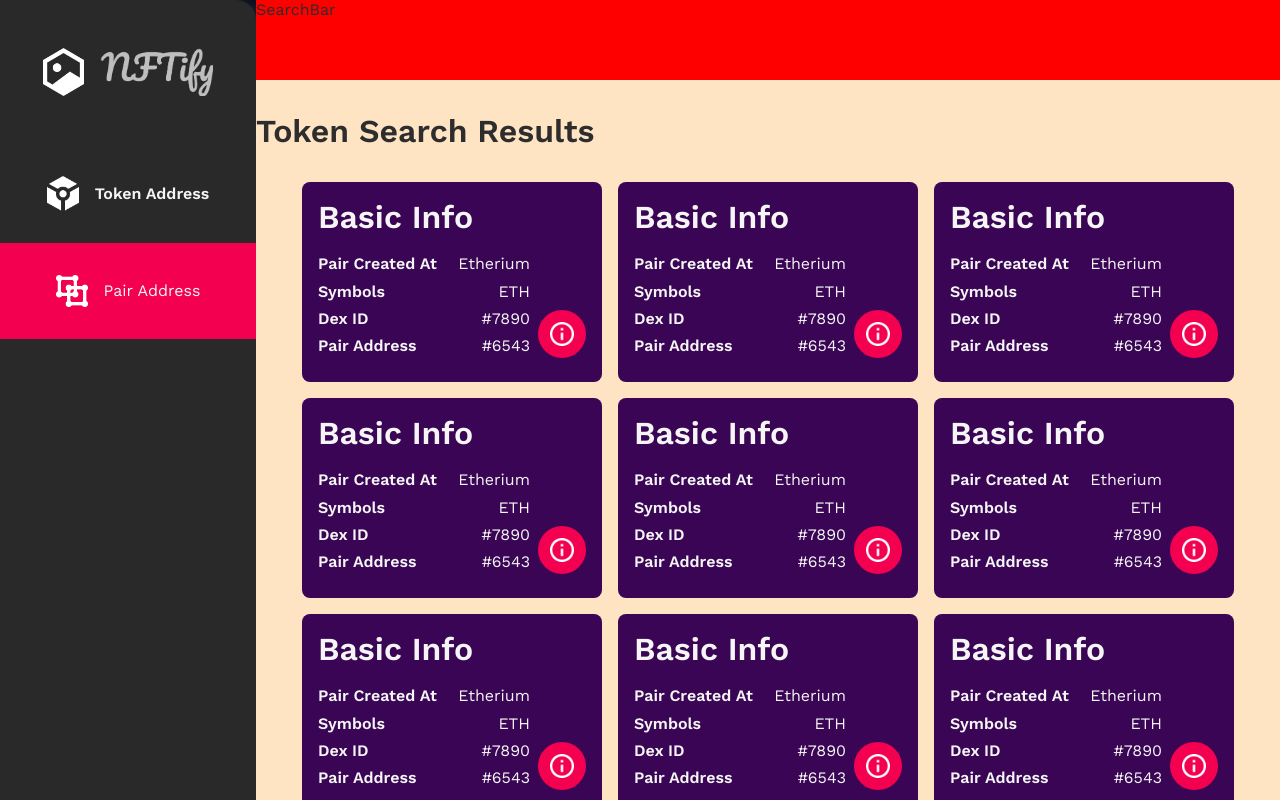
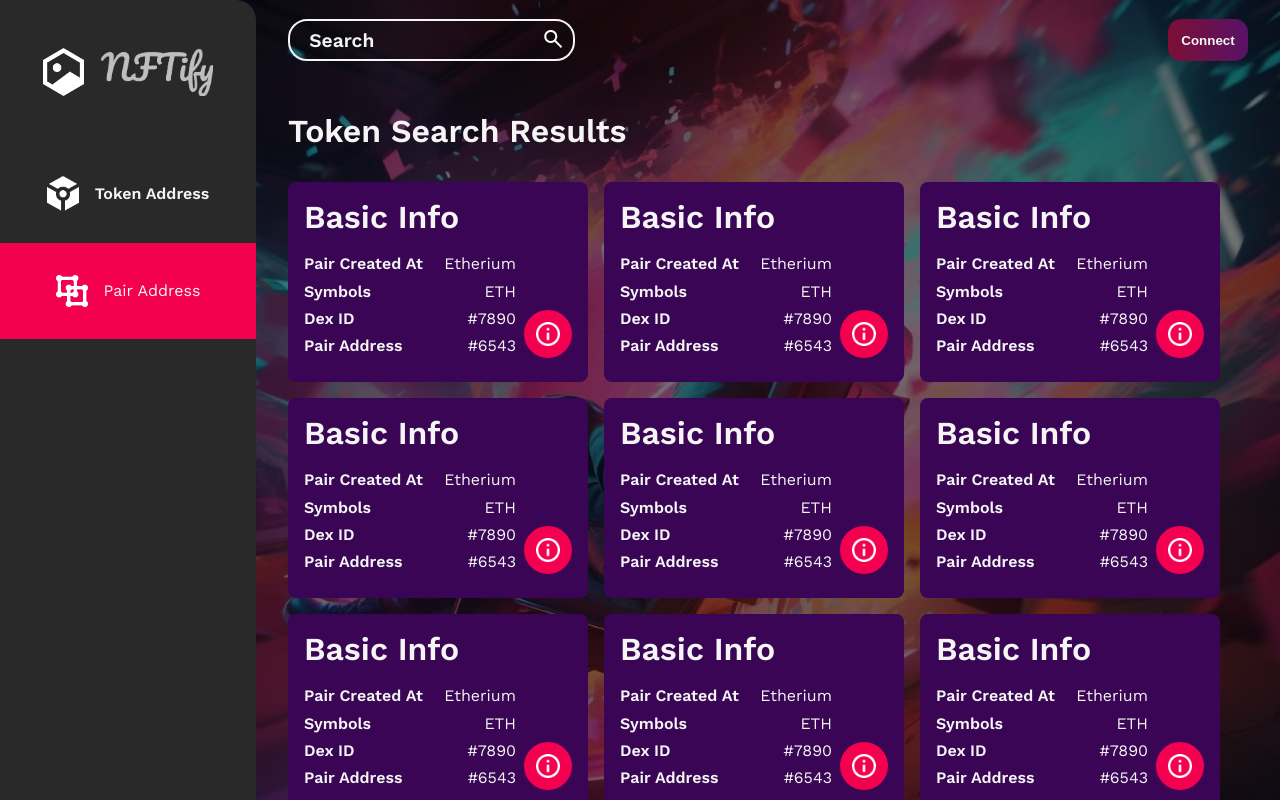
Before and after one commit to aswnss-m/matrix-lab-assignment, a React (Create React App) app: page / in a window 1280 px wide. Shown: the top 800 px of the page. Built offline with nearby package versions, Linux system fonts and the light colour scheme.

Commit message:
styling done

```diff
--- a/public/index.html
+++ b/public/index.html
@@ -14,7 +14,8 @@
     <link rel="manifest" href="%PUBLIC_URL%/manifest.json" />
     <link rel="preconnect" href="https://fonts.googleapis.com">
     <link rel="preconnect" href="https://fonts.gstatic.com" crossorigin>
-    <link href="https://fonts.googleapis.com/css2?family=Inter:wght@400;512;645&family=Work+Sans:wght@300;400;600&display=swap" rel="stylesheet">
+    <link href="https://fonts.googleapis.com/css2?family=Work+Sans:wght@300;400;600&display=swap" rel="stylesheet">
+    <link rel="stylesheet" href="https://fonts.googleapis.com/css2?family=Material+Symbols+Outlined:opsz,wght,FILL,GRAD@20..48,100..700,0..1,-50..200" />
     <title>NFT</title>
   </head>
   <body>
--- a/src/Assets/index.css
+++ b/src/Assets/index.css
@@ -1,6 +1,13 @@
 *{
     margin: 0;
     padding: 0;
+}
+.material-symbols-outlined {
+  font-variation-settings:
+  'FILL' 0,
+  'wght' 400,
+  'GRAD' 0,
+  'opsz' 24
 }
 body{
     background: url('./bg.png');
--- a/src/Components/SearchBar.css
+++ b/src/Components/SearchBar.css
@@ -1,5 +1,40 @@
 .searchBar{
     grid-column: 2/3;
     grid-row: 1/2;
-    background-color: red;
+    display: flex;
+    align-items: center;
+    justify-content: space-between;
+    padding: 0 2em;
 }
+.searchInput{
+    display: flex;
+    position: relative;
+}
+.searchInput input{
+    height: 2em;
+    border-radius: 1em;
+    border: 2px solid var(--off-white);
+    padding: 1em;
+    font-size: 1.2rem;
+    background: transparent;
+    font-weight: bold;
+    color: var(--off-white);
+}
+.searchInput button{
+    background: none;
+    cursor: pointer;
+    border: none;
+    color: white;
+    position: absolute;
+    right: 10px;
+    top:50%;
+    transform: translateY(-50%);
+}
+.walletButton{
+    padding: 1em;
+    border: none;
+    border-radius: 1em;
+    background:linear-gradient(90deg, rgba(124, 15, 53, 1) 0%, rgba(88, 18, 102, 1) 100%);
+    color: var(--off-white);
+    font-weight: bold;
+}
--- a/src/Components/SearchBar.jsx
+++ b/src/Components/SearchBar.jsx
@@ -1,9 +1,22 @@
-import React from 'react';
+import React,{ useState, useEffect } from 'react';
 import "./SearchBar.css";
 
 function SearchBar() {
+    // set the default value of the input
+    const [input, setInput] = useState('Search');
+
   return (
-    <div className='searchBar'>SearchBar</div>
+    <div className='searchBar'>
+            <div className="searchInput">
+                <input type="text" placeholder="Search" onChange={(e)=>{
+                    setInput(e.target.value);
+                }} value={input}/>
+                <button type='submit'>
+                    <span className='material-symbols-outlined'>search</span>
+                </button>
+            </div>
+            <button className='walletButton'>Connect</button>
+    </div>
   )
 }
 
--- a/src/Pages/Landing.css
+++ b/src/Pages/Landing.css
@@ -3,5 +3,6 @@
     grid-template-columns: 20vw auto;
     grid-template-rows: 10vh 10vh auto;
     height: 100vh;
+    background-color: rgba(0, 0, 0, 0.542);
     width: 100%;
 }
--- a/src/Pages/Results.css
+++ b/src/Pages/Results.css
@@ -1,17 +1,20 @@
 .results{
     grid-column: 2/3;
     grid-row: 2/4;
-    background-color: bisque;
     display: grid;
     grid-template-rows: auto 1fr;
+    padding: 0 2em;
 }
 .resultsTitle{
     grid-row: 1/2;
+    color: var(--off-white);
 }
 .resultsCards{
     display: flex;
     flex-wrap: wrap;
     overflow-y: scroll;
     gap: 1em;
-    justify-content: center;
 }
+.resultsCards::-webkit-scrollbar {
+    display: none;
+}
```
